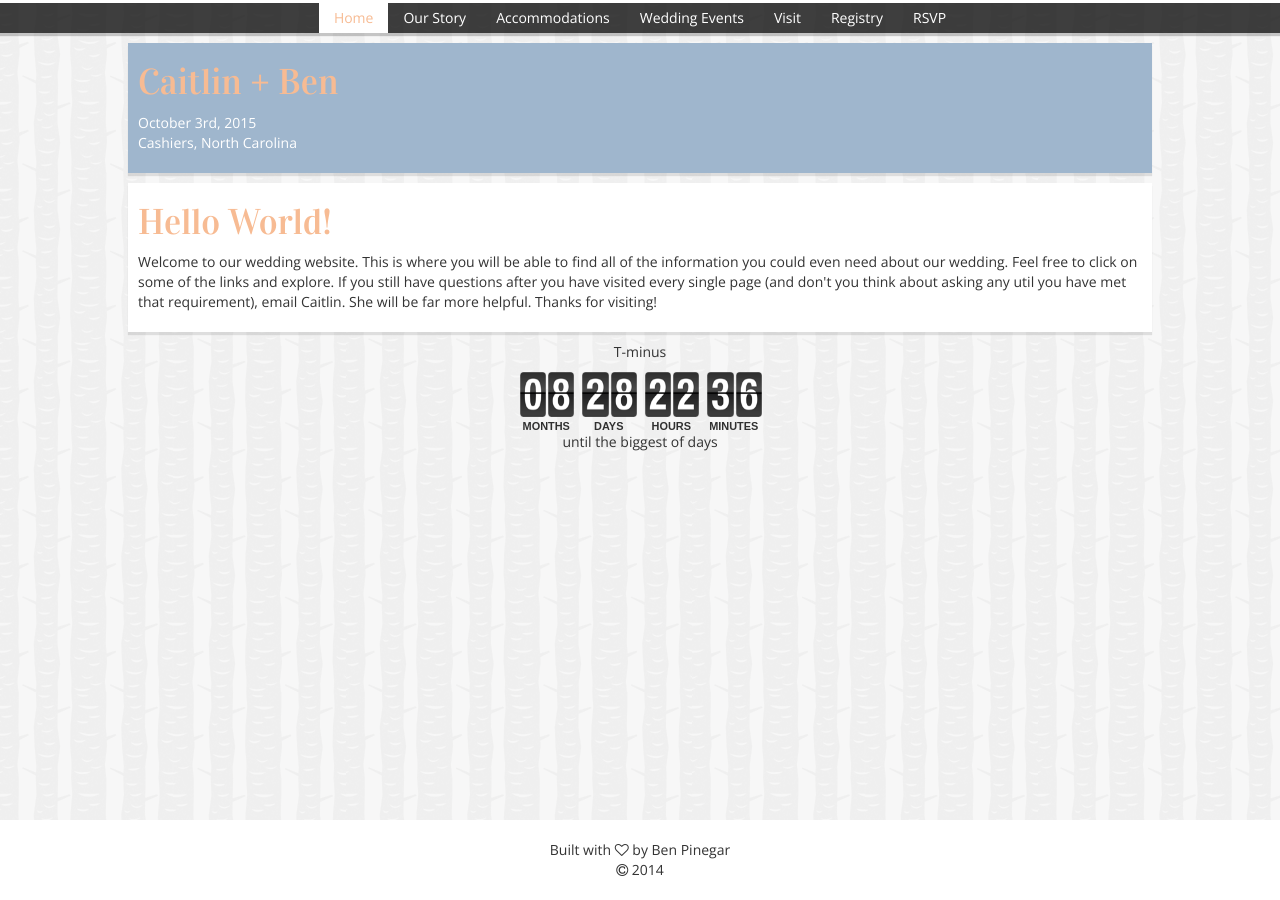
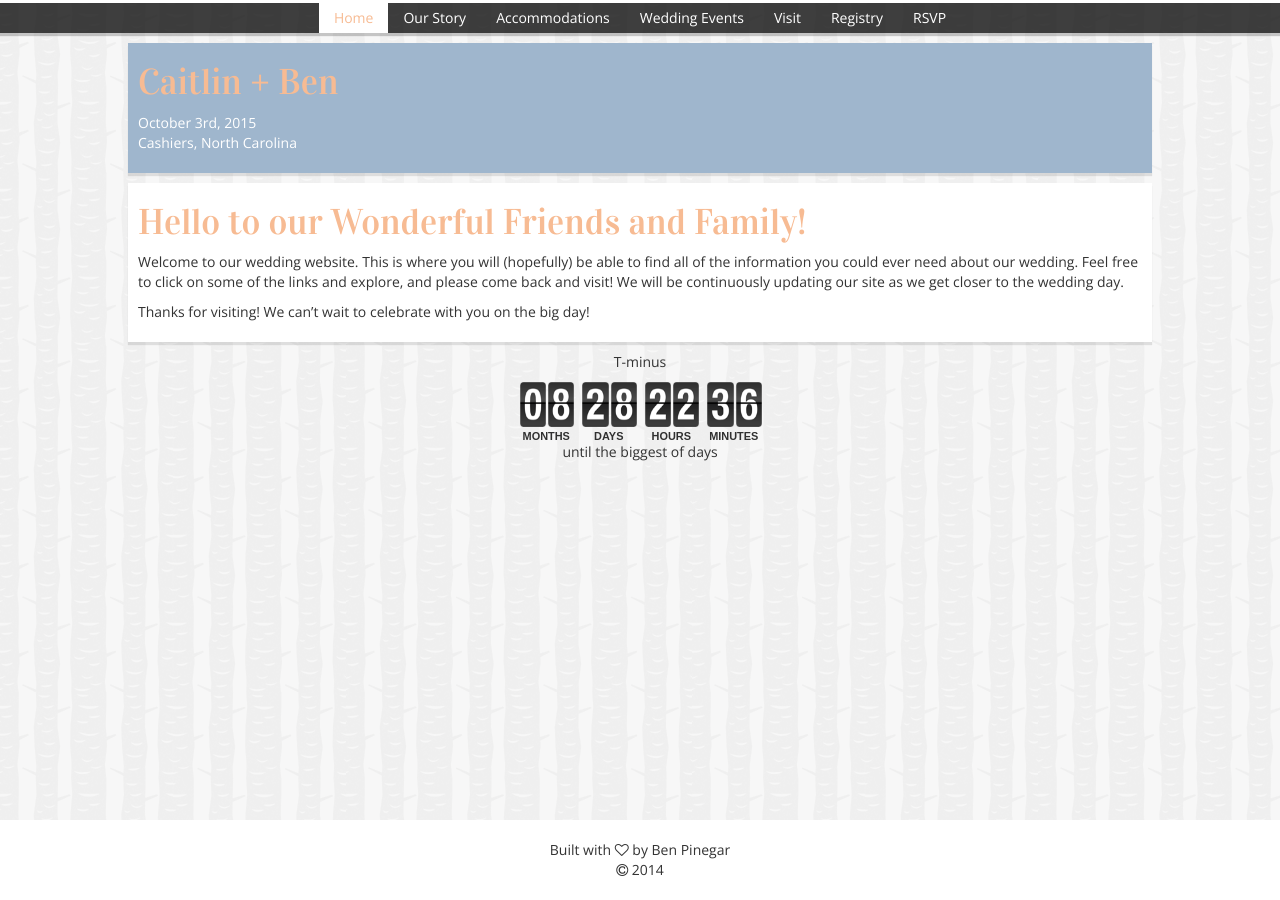
Before and after one commit to bpinegar/bpinegar.github.io, a Jekyll site: the page built from index.html, in a window 1280 px wide. Built offline with Jekyll 4.4.1, drawn with Linux system fonts in a browser that asks for light colours; nearby versions of some CDN libraries.

Commit message:
Update index.html

```diff
--- a/index.html
+++ b/index.html
@@ -11,8 +11,9 @@ weight: 1
       <p>October 3rd, 2015<br>Cashiers, North Carolina</p>
     </div>
     <div class="content-box content-white">
-      <h1>Hello World!</h1>
-      <p>Welcome to our wedding website. This is where you will be able to find all of the information you could even need about our wedding. Feel free to click on some of the links and explore. If you still have questions after you have visited every single page (and don't you think about asking any util you have met that requirement), email Caitlin. She will be far more helpful. Thanks for visiting!</p>
+      <h1>Hello to our Wonderful Friends and Family!</h1>
+      <p>Welcome to our wedding website. This is where you will (hopefully) be able to find all of the information you could ever need about our wedding. Feel free to click on some of the links and explore, and please come back and visit! We will be continuously updating our site as we get closer to the wedding day.</p>
+      <p>Thanks for visiting! We can’t wait to celebrate with you on the big day!</p>
     </div>
     <!-- begin countdown -->
     <table width="100%" border="0" cellspacing="0" cellpadding="20">
```
